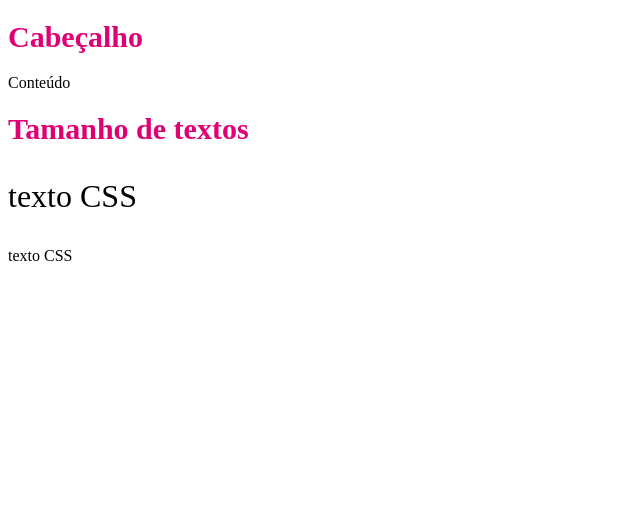
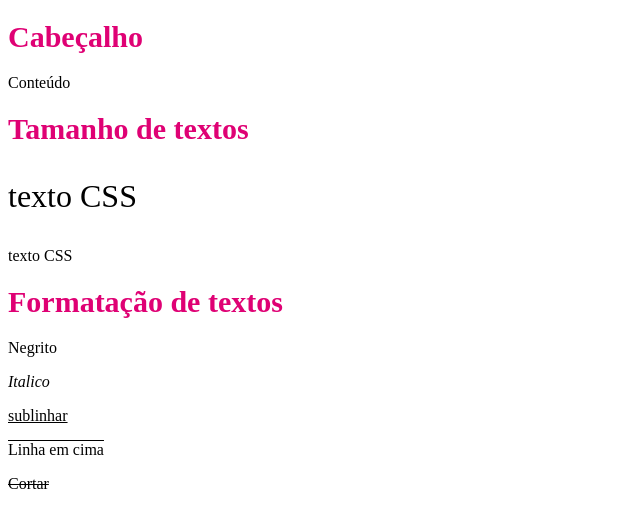
Before and after one commit to ThamyrisCabralArraes/fontes-e-cores, a plain HTML site: page index.html in a window 1280 px wide. Shown: the whole page, without its empty margins (0-640 px from the left). Drawn offline with Linux system fonts and the light colour scheme.

Commit message:
formatação

```diff
--- a/index.html
+++ b/index.html
@@ -17,5 +17,13 @@
         <p class="texto">texto CSS</p>
         <p class="texto2">texto CSS</p>
     </div>
+    <h1 class="formatacao">Formatação de textos</h1>
+    <div>
+        <p class="negrito">Negrito</p>
+        <p class="italico">Italico</p>
+        <p class="sublinhar">sublinhar</p>
+        <p class="linha">Linha em cima</p>
+        <p class="cortar">Cortar</p>
+    </div>
 </body>
 </html>
--- a/style.css
+++ b/style.css
@@ -12,6 +12,21 @@
 .texto2 {
     font-size: 1em;
 }
+.negrito {
+    font-weight: 500;
+}
+.italico {
+    font-style: italic;
+}
+.sublinhar {
+    text-decoration: underline;
+}
+.linha {
+    text-decoration: overline;
+}
+.cortar {
+    text-decoration: line-through;
+}
 /* px -> tamanho fixo
 % tamanho relativo
 em -> tamnho relativo ao container pai
@@ -20,3 +35,9 @@ vc pode alterar o pai e os textos ficarão proporcinais
 16px é a fonte normal q se usa se não alterar nada*/
 
 /* https://html-color-codes.info/colors-from-image/ procurar cor*/
+
+/*negrito é font-weight: de 100 até 900
+italico: fonte-style: italic
+sublinhar: text-decoration: underline
+linha em cima: text-decoration: overline
+passar uma linha na palavra: text-decoration: line-through */
```
